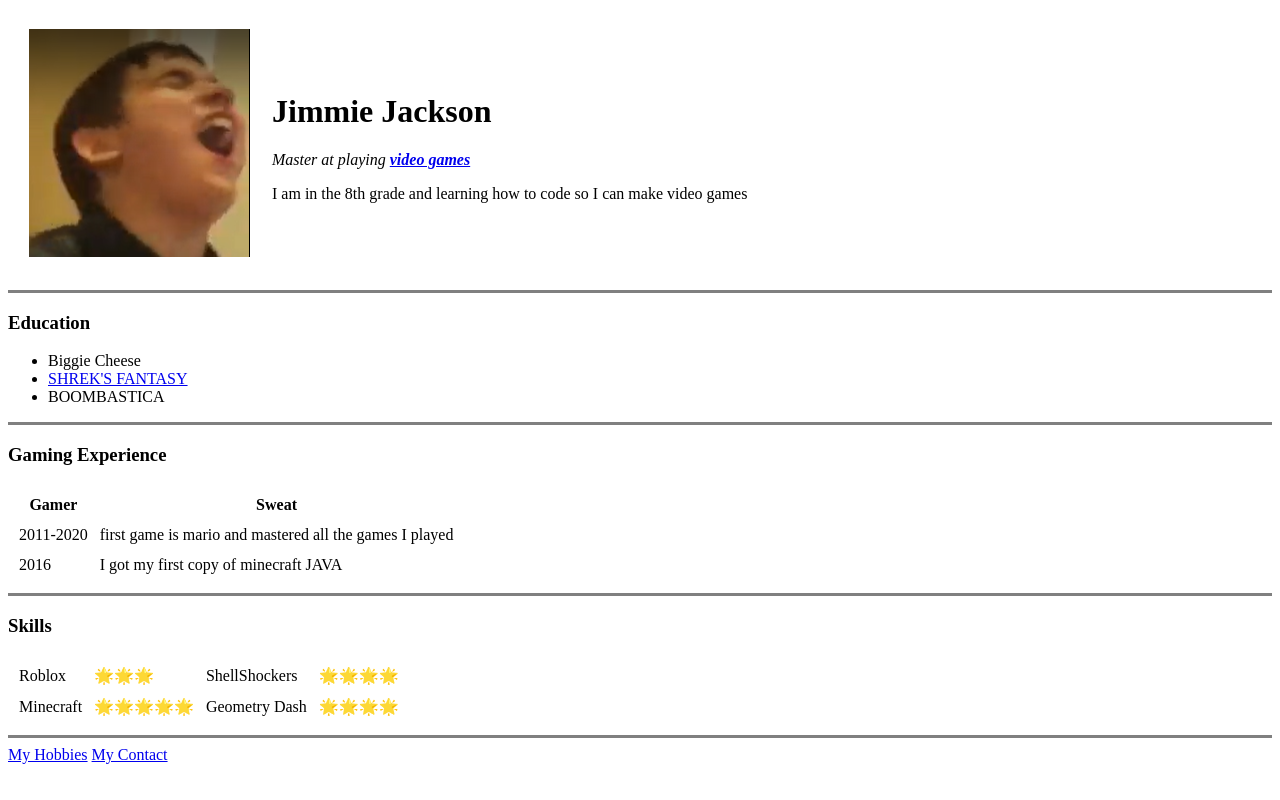
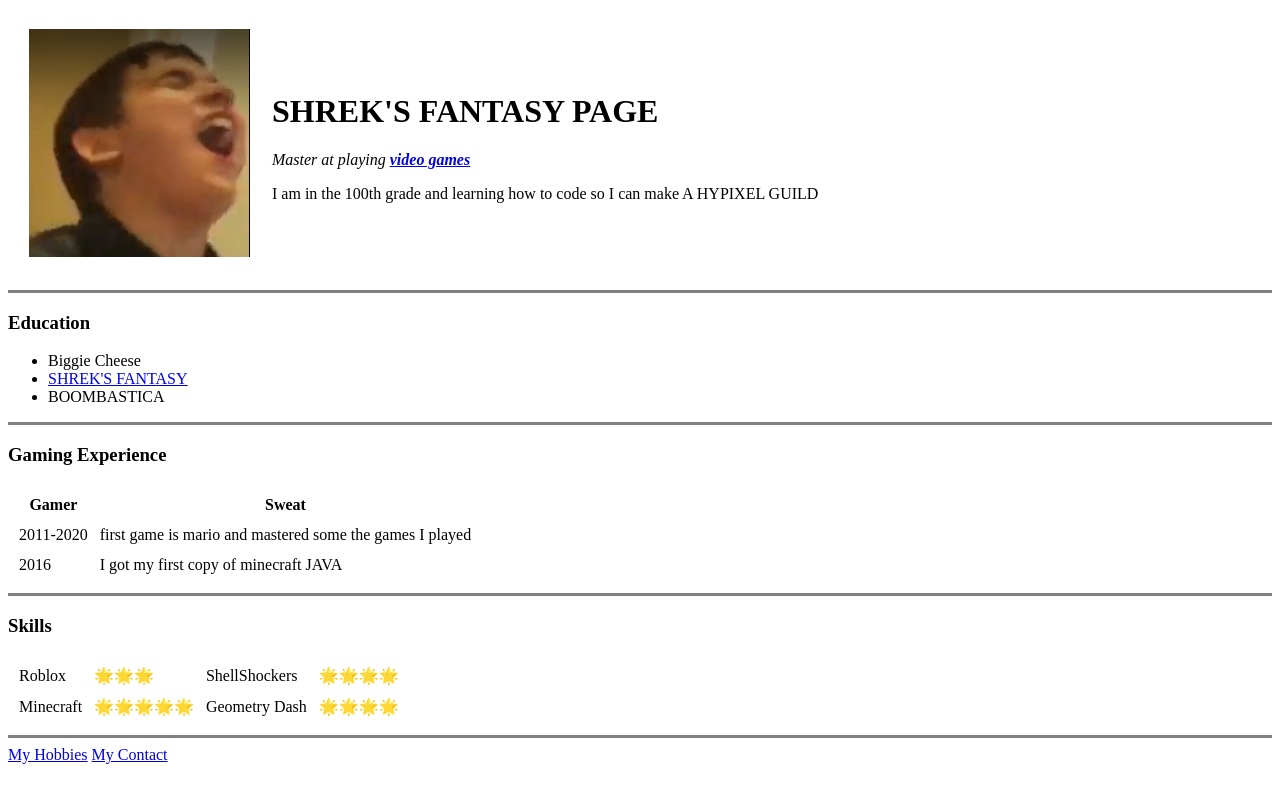
Before and after one commit to SHREKboi187/boiboi, a plain HTML site: page index.html in a window 1280 px wide. Drawn offline with Linux system fonts and the light colour scheme.

Commit message:
updated name thing

```diff
--- a/index.html
+++ b/index.html
@@ -10,9 +10,9 @@
   <table cellspacing="20">
 <tr>
   <td><img src="judasth.png" alt="sans undertale"></td>
-<td><h1>Jimmie Jackson</h1>
+<td><h1>SHREK'S FANTASY PAGE</h1>
 <p><em>Master at playing <strong><a href="https://www.youtube.com/watch?v=SM4N3HkniL8">video games</a></strong></em></p>
-<p>I am in the 8th grade and learning how to code so I can make video games</p></td>
+<p>I am in the 100th grade and learning how to code so I can make A HYPIXEL GUILD</p></td>
 </tr>
   </table>
 
@@ -41,7 +41,7 @@
     </tfoo>
     <tr>
       <td>2011-2020</td>
-      <td>first game is mario and mastered all the games I played</td>
+      <td>first game is mario and mastered some the games I played</td>
     </tr>
     <tr>
       <td>2016</td>
```
